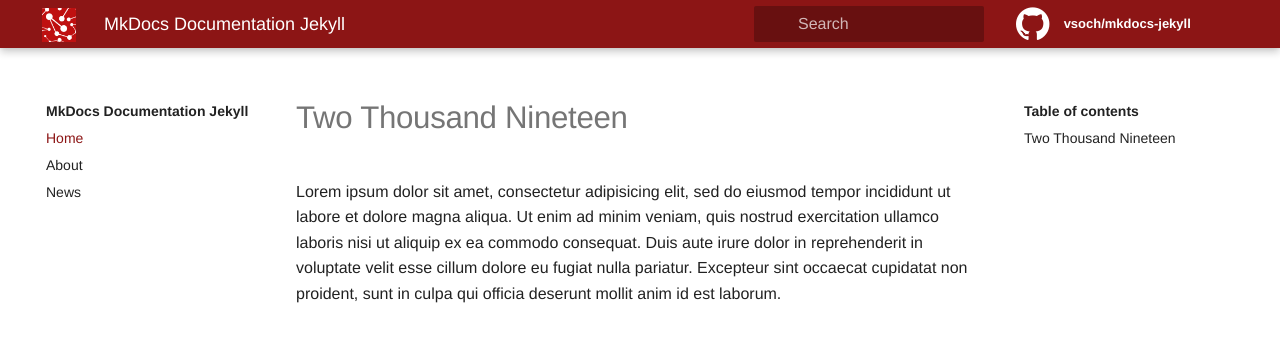
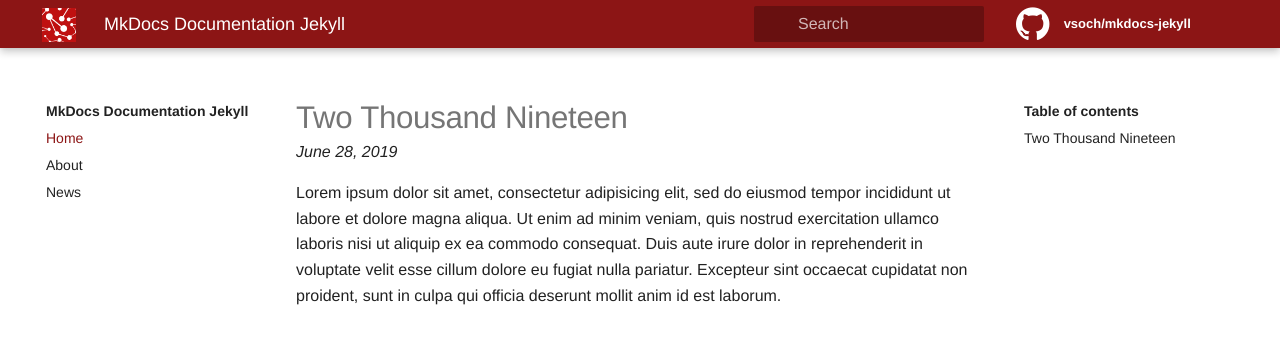
Before and after one commit to vsoch/mkdocs-jekyll, a Jekyll site: the page built from _posts/2019-06-28-hello-world.md, in a window 1280 px wide and 900 px high. Shown: the top 344 px of the window. Built offline with Jekyll 4.4.1, drawn with Linux system fonts in a browser that asks for light colours.

Commit message:
adding date to post
Signed-off-by: Vanessa Sochat <vsochat@stanford.edu>

```diff
--- a/_layouts/post.html
+++ b/_layouts/post.html
@@ -2,6 +2,6 @@
 layout: page
 ---
 
-<h1>{{ page.title }}</h1>
-
+<h1 style="margin-bottom:0px">{{ page.title }}</h1>
+<span class="post-date" style="font-style: italic;">{{ page.date | date: "%B %d, %Y" }}</span>
 {{ content }}
```
